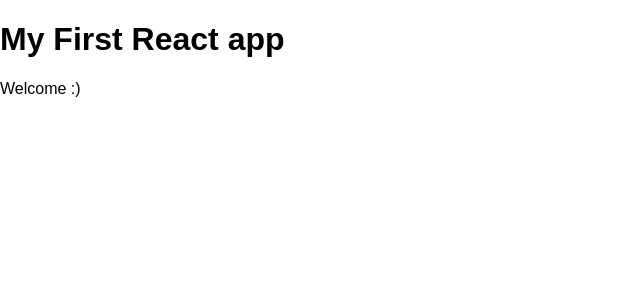
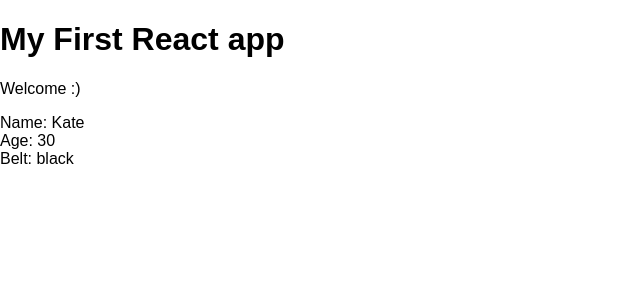
Before and after one commit to sangkeerthana70/React-Redux, a React (Create React App) app in the folder REACT-REDUX-COMPLETE/createReactApp/my-app/: page / in a window 1280 px wide. Shown: the top 300 px of the page, without its empty margins (0-640 px from the left). Built offline with nearby package versions, Linux system fonts and the light colour scheme.

Commit message:
Working on properties to pass data dynamically from parent component to child component

```diff
--- a/REACT-REDUX-COMPLETE/createReactApp/my-app/src/App.js
+++ b/REACT-REDUX-COMPLETE/createReactApp/my-app/src/App.js
@@ -8,6 +8,7 @@ class App extends Component {
       <div className="App">
         <h1>My First React app</h1>
         <p>Welcome :)</p>
+        <Ninjas name = "Kate" age = "30" belt = "black"/>
       </div>
     );
   }
--- a/REACT-REDUX-COMPLETE/createReactApp/my-app/src/Ninjas.js
+++ b/REACT-REDUX-COMPLETE/createReactApp/my-app/src/Ninjas.js
@@ -1,16 +1,19 @@
-import React, { Component } from 'react';
+import React, { Component } from 'react';//import react components
 
+//class based components
 class Ninjas extends Component{
-    render(){
-        return(
+    render(){//render method that returns a JSX template
+        console.log(this.props);//this refers to the component of class app dot props are  the properties of the component.
+
+        return(//jsx template that has a class name of "ninja" and many nested compenents
             <div className = "ninja">
-                <div>Name:</div>
-                <div>Age:</div>
-                <div>Profession</div>
+                <div>Name: { this.props.name }</div>
+                <div>Age: { this.props.age }</div>
+                <div>Belt: { this.props.belt }</div>
 
             </div>
         )
     }
 }
 
-export default Ninjas
+export default Ninjas//export to index.js
```
